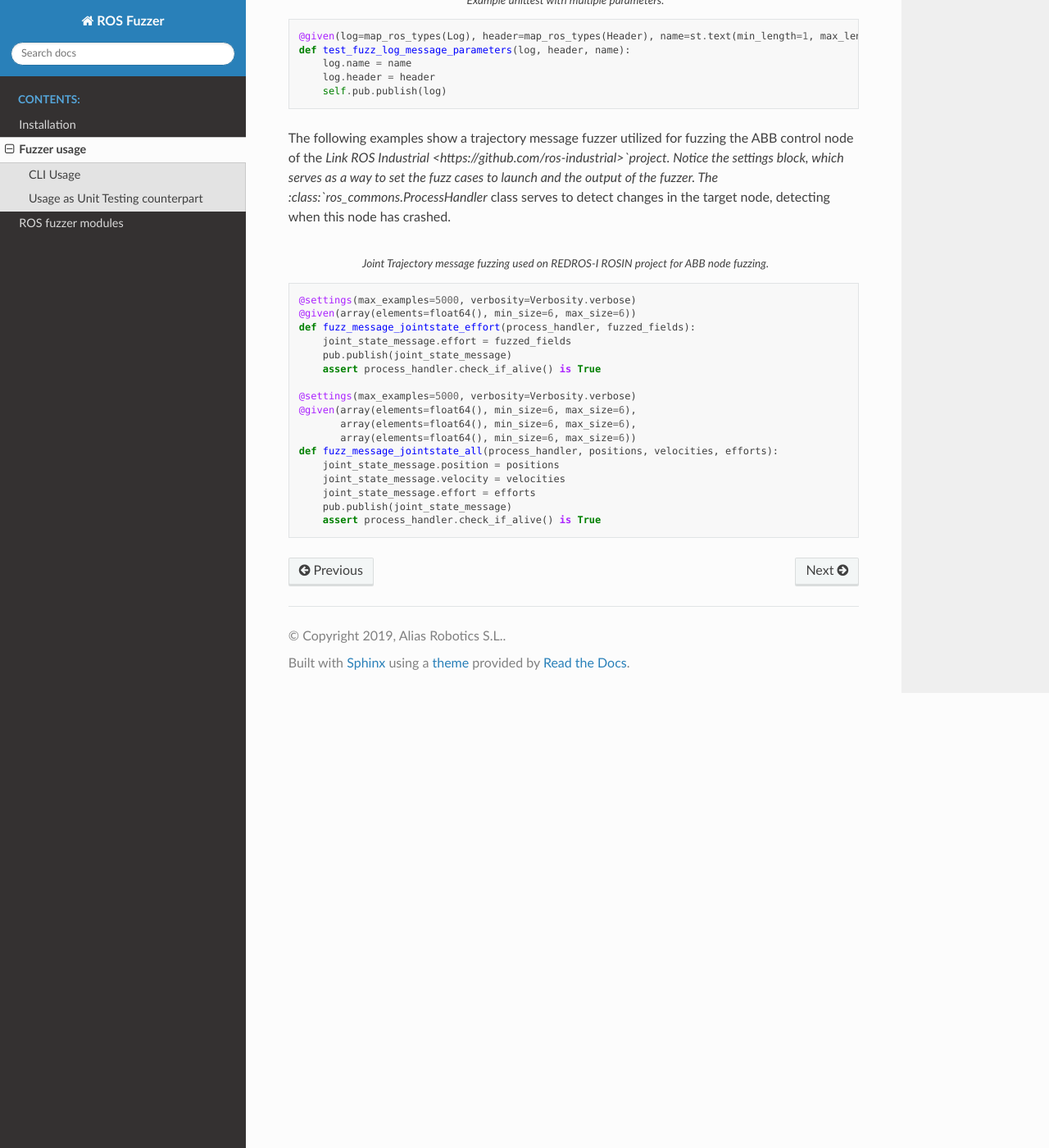
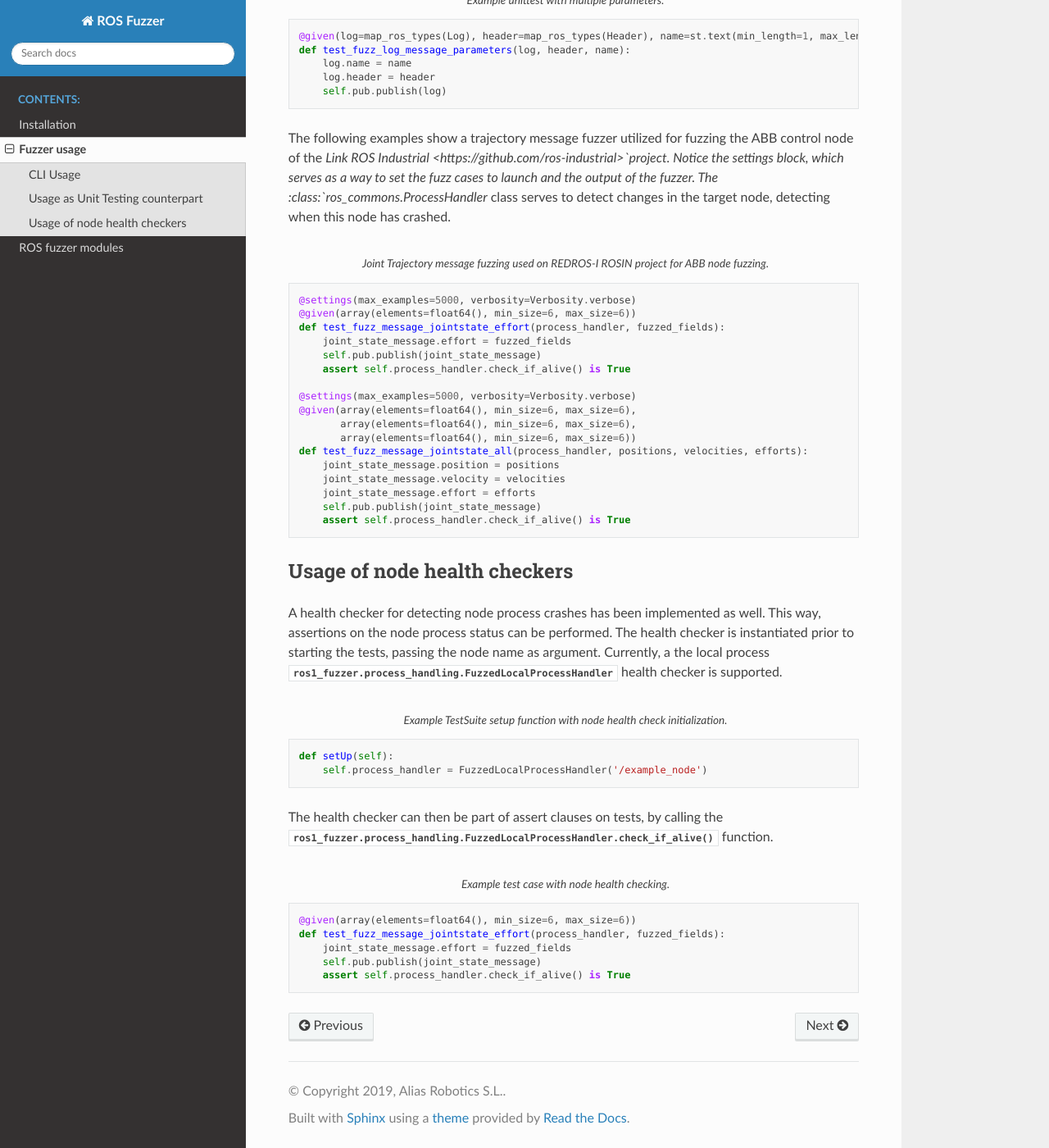
Before and after one commit to aliasrobotics/ros1_fuzzer, a Sphinx documentation site: the page built from docs/source/usage.rst, in a window 1280 px wide and 1400 px high, scrolled down 1104 px. Shown: the whole window at 82% size. Built offline with Sphinx 7.4.7 and the Read the Docs theme 2.0.0, drawn with Linux system fonts in a browser that asks for light colours.

Commit message:
Update usages & tests with health checks

```diff
--- a/docs/source/usage.rst
+++ b/docs/source/usage.rst
@@ -74,18 +74,47 @@ detecting when this node has crashed.
 
     @settings(max_examples=5000, verbosity=Verbosity.verbose)
     @given(array(elements=float64(), min_size=6, max_size=6))
-    def fuzz_message_jointstate_effort(process_handler, fuzzed_fields):
+    def test_fuzz_message_jointstate_effort(process_handler, fuzzed_fields):
         joint_state_message.effort = fuzzed_fields
-        pub.publish(joint_state_message)
-        assert process_handler.check_if_alive() is True
+        self.pub.publish(joint_state_message)
+        assert self.process_handler.check_if_alive() is True
 
     @settings(max_examples=5000, verbosity=Verbosity.verbose)
     @given(array(elements=float64(), min_size=6, max_size=6),
            array(elements=float64(), min_size=6, max_size=6),
            array(elements=float64(), min_size=6, max_size=6))
-    def fuzz_message_jointstate_all(process_handler, positions, velocities, efforts):
+    def test_fuzz_message_jointstate_all(process_handler, positions, velocities, efforts):
         joint_state_message.position = positions
         joint_state_message.velocity = velocities
         joint_state_message.effort = efforts
-        pub.publish(joint_state_message)
-        assert process_handler.check_if_alive() is True
+        self.pub.publish(joint_state_message)
+        assert self.process_handler.check_if_alive() is True
+
+
+Usage of node health checkers
+-----------------------------
+
+A health checker for detecting node process crashes has been implemented as well.
+This way, assertions on the node process status can be performed.
+The health checker is instantiated prior to starting the tests, passing the node name as argument.
+Currently, a the local process :class:`ros1_fuzzer.process_handling.FuzzedLocalProcessHandler`
+health checker is supported.
+
+.. code-block:: python
+    :caption: Example TestSuite setup function with node health check initialization.
+
+    def setUp(self):
+        self.process_handler = FuzzedLocalProcessHandler('/example_node')
+
+
+The health checker can then be part of assert clauses on tests,
+by calling the :func:`ros1_fuzzer.process_handling.FuzzedLocalProcessHandler.check_if_alive` function.
+
+.. code-block:: python
+    :caption: Example test case with node health checking.
+
+    @given(array(elements=float64(), min_size=6, max_size=6))
+    def test_fuzz_message_jointstate_effort(process_handler, fuzzed_fields):
+        joint_state_message.effort = fuzzed_fields
+        self.pub.publish(joint_state_message)
+        assert self.process_handler.check_if_alive() is True
```
Also changed, not shown: 1 other file.
